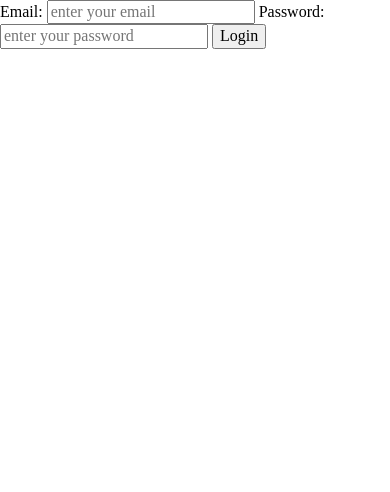
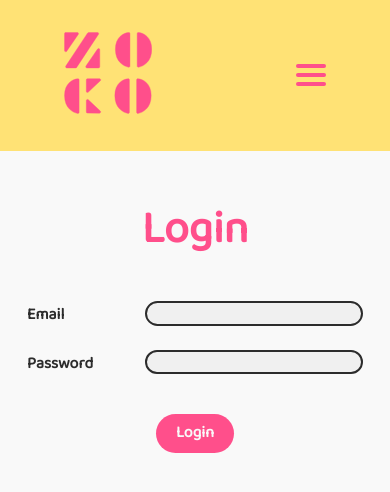
Before and after one commit to PaulaBCdev/practica_frontend, a plain HTML site: page login.html in a window 390 px wide. Drawn offline with Linux system fonts and the light colour scheme.

Commit message:
login page design with responsive and register update

```diff
--- a/login.html
+++ b/login.html
@@ -5,21 +5,57 @@
     <meta charset="UTF-8">
     <meta name="viewport" content="width=device-width, initial-scale=1.0">
     <title>Login</title>
+    <link rel="stylesheet" href="https://fonts.googleapis.com/css2?family=Baloo+2&display=swap">
     <link rel="stylesheet" href="./styles/normalize.css">
+    <link rel="stylesheet" href="./styles/common.css">
+    <link rel="stylesheet" href="./styles/navbar.css">
     <link rel="stylesheet" href="./styles/loader.css">
     <link rel="stylesheet" href="./styles/notifications.css">
 </head>
 
-<body>
-    <form>
-        <label for="email">Email: </label>
-        <input type="email" id="email" name="email" placeholder="enter your email" required>
+<body class="main-bg">
+    <h1 class="sr-only">Zoco - Login</h1>
 
-        <label for="password">Password: </label>
-        <input type="password" id="password" name="password" placeholder="enter your password" required minlength="6">
+    <!-- HEADER -->
+    <header class="header">
+        <picture>
+            <source media="(width > 768px)" srcset="./assets/ZOCO-recto.svg">
+            <source srcset="./assets/ZOCO-cuadrado.svg">
+            <img class="logo" src="./assets/ZOCO-cuadrado.svg">
+        </picture>
 
-        <button type="submit">Login</button>
-    </form>
+        <nav class="nav">
+            <input type="checkbox" id="menu-btn" name="menu-btn">
+            <label for="menu-btn" class="burguer-btn">
+                <span></span>
+                <span></span>
+                <span></span>
+            </label>
+
+            <ul class="session"></ul>
+        </nav>
+    </header>
+
+    <!-- FORM -->
+    <main class="main register">
+        <h2 class="heading-2">Login</h2>
+
+        <form class="form">
+            <div class="register-element">
+                <label for="email">Email </label>
+                <input type="email" id="email" name="email" required>
+            </div>
+
+            <div class="register-element">
+                <label for="password">Password </label>
+                <input type="password" id="password" name="password" required minlength="6">
+            </div>
+
+            <div class="btn-element">
+                <button class="register-btn" type="submit">Login</button>
+            </div>
+        </form>
+    </main>
 
     <div class="notifications"></div>
     <div class="loader hidden"></div>
--- a/login.js
+++ b/login.js
@@ -1,11 +1,13 @@
 import { loaderController } from './loader/loaderController.js'
 import { loginController } from "./login/loginController.js";
 import { notificationsController } from "./notifications/notificationsController.js";
+import { sessionController } from './session/sessionController.js'
 
 document.addEventListener('DOMContentLoaded', () => {
     const loginForm = document.querySelector('form')
     const loader = document.querySelector('.loader')
     const notifications = document.querySelector('.notifications')
+    const session = document.querySelector(".session")
     const { show, hide } = loaderController(loader)
     const { showNotification } = notificationsController(notifications)
 
@@ -23,4 +25,5 @@ document.addEventListener('DOMContentLoaded', () => {
     })
 
     loginController(loginForm)
+    sessionController(session)
 })
--- a/styles/common.css
+++ b/styles/common.css
@@ -79,7 +79,7 @@ form {
         margin: 0.5rem 2rem 0 2rem;
 
         label {
-            margin-bottom: 0.5rem;
+            padding-top: 5px;
             font-weight: bold;
             color: var(--text-color);
         }
@@ -103,7 +103,7 @@ form {
             background-color: var(--main-color);
             color: var(--secondary-text-color);
             font-weight: bold;
-            padding: 10px;
+            padding: 10px 20px;
             transition: background-color 1s;
         }
     }
@@ -112,6 +112,6 @@ form {
 @media screen and (hover: hover) {
     form .btn-element .register-btn:hover {
         cursor: pointer;
-        background-color: var(--main-color-light);
+        background-color: var(--tertiary-color);
     }
 }
--- a/styles/register.css
+++ b/styles/register.css
@@ -3,8 +3,12 @@
     .form {
         .register-element {
 
+            .password-confirm-element {
+                padding: 0;
+            }
+
             #password-confirm {
-                height: 60%;
+                height: 67%;
                 width: 70%;
             }
         }
```
